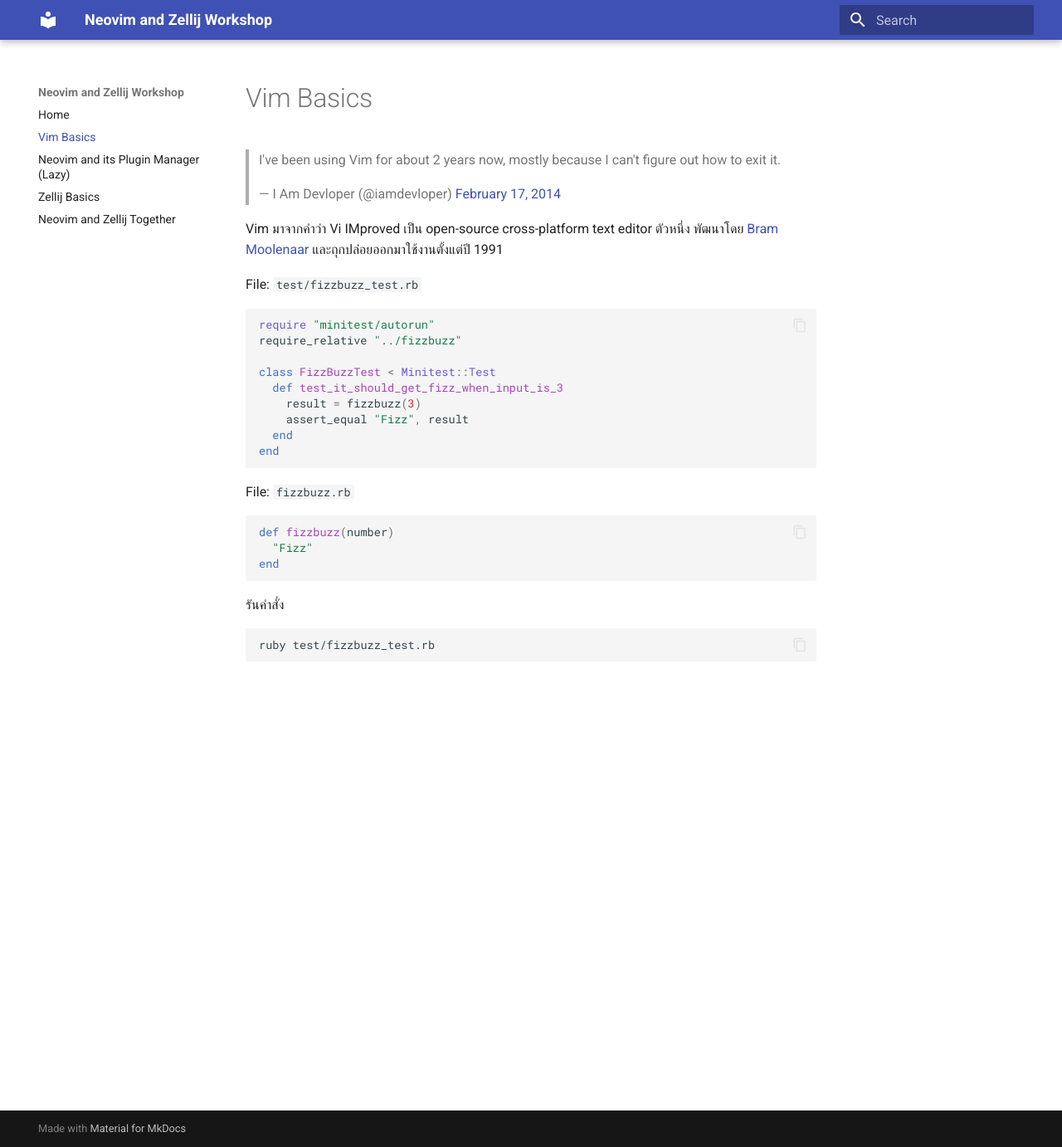
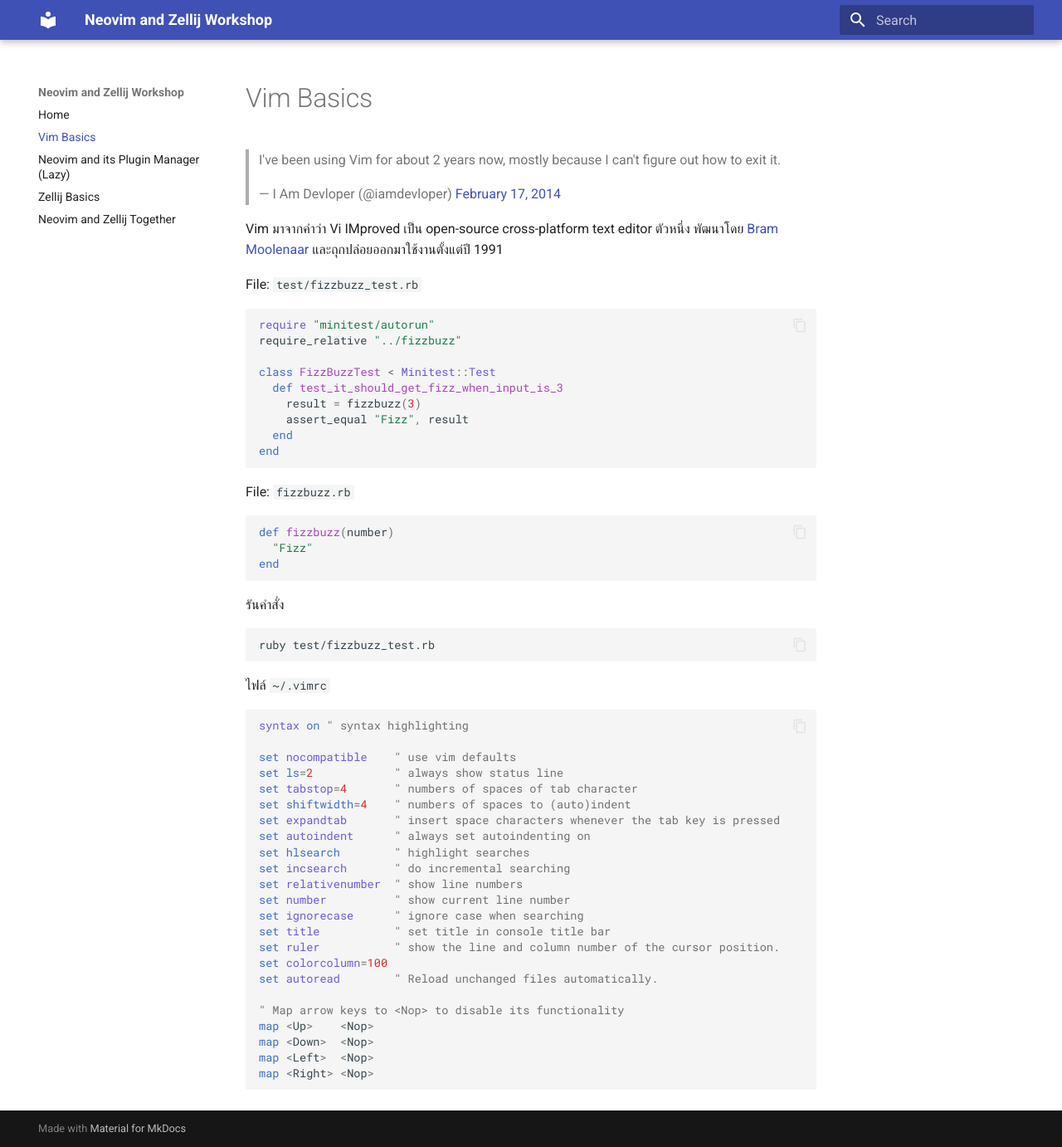
Before and after one commit to zkan/neovim-zellij-workshop, an MkDocs documentation site: the page built from docs/vim-basics.md, in a window 1280 px wide and 1382 px high. Shown: the whole window at 83% size. Built offline with MkDocs 1.6.1 and Material for MkDocs 9.7.7, drawn with Linux system fonts in a browser that asks for light colours; comment, search, counter and statistics services are not loaded.

Commit message:
Put .vimrc

````diff
--- a/docs/vim-basics.md
+++ b/docs/vim-basics.md
@@ -33,3 +33,31 @@
 ```sh
 ruby test/fizzbuzz_test.rb
 ```
+
+ไฟล์ `~/.vimrc`
+
+```vim
+syntax on " syntax highlighting
+
+set nocompatible    " use vim defaults
+set ls=2            " always show status line
+set tabstop=4       " numbers of spaces of tab character
+set shiftwidth=4    " numbers of spaces to (auto)indent
+set expandtab       " insert space characters whenever the tab key is pressed
+set autoindent      " always set autoindenting on
+set hlsearch        " highlight searches
+set incsearch       " do incremental searching
+set relativenumber  " show line numbers
+set number          " show current line number
+set ignorecase      " ignore case when searching
+set title           " set title in console title bar
+set ruler           " show the line and column number of the cursor position.
+set colorcolumn=100
+set autoread        " Reload unchanged files automatically.
+
+" Map arrow keys to <Nop> to disable its functionality
+map <Up>    <Nop>
+map <Down>  <Nop>
+map <Left>  <Nop>
+map <Right> <Nop>
+```
````
